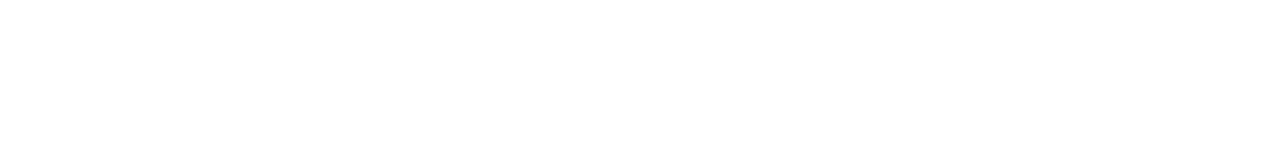
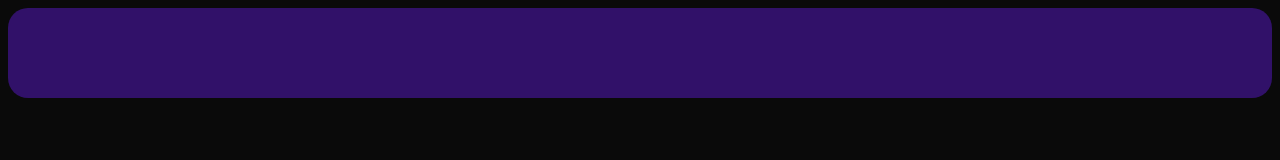
Before and after one commit to A-VS-coder/AVS.github.io, a plain HTML site: page landing.html in a window 1280 px wide. Drawn offline with Linux system fonts and the light colour scheme.

Commit message:
added some div tags to html doc
made notes on css and html doc

```diff
--- a/landing.html
+++ b/landing.html
@@ -1,11 +1,12 @@
 <html>
 <head>
     <title>Task Master</title>
-    <style href="style.css"></style>
+    <link rel= "stylesheet" href="style.css">
 </head>
 <body>
-    <div class="Nav_Bar">
-
-    </div>
+    <div class="nav_bar"></div>
+    <div class="rectangle_top"></div>
+    <div class="rectangle_mid"></div>
+    <div class="rectangle_bot"></div>
 </body>
 </html>
--- a/style.css
+++ b/style.css
@@ -0,0 +1,11 @@
+body {
+    background-color: #0A0A0A;
+}
+
+.nav_bar {
+    background: #311169;
+    height: 50px;
+    padding: 20px;
+    border-radius: 20px;
+    display: flex;
+}
```
Also changed, not shown: Notes.txt.
